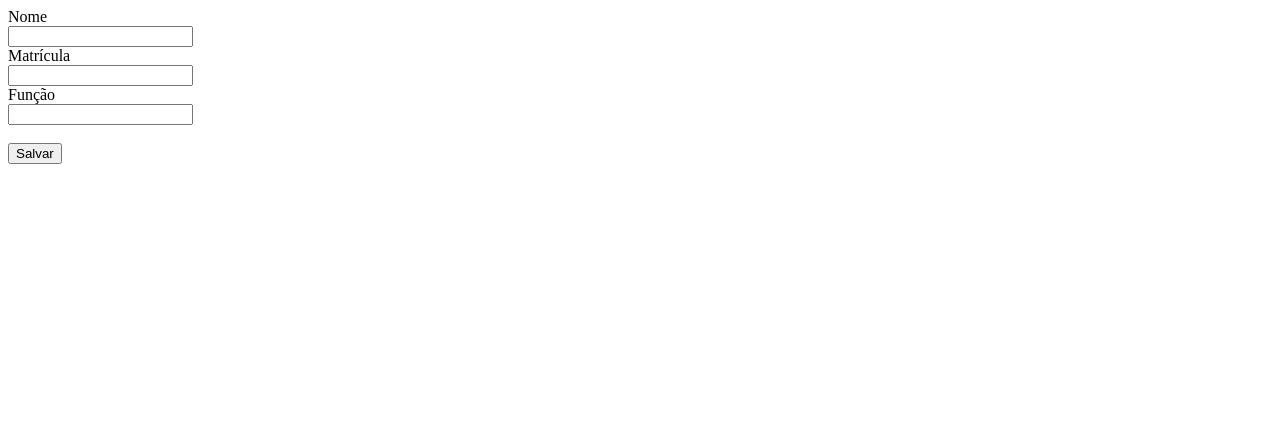
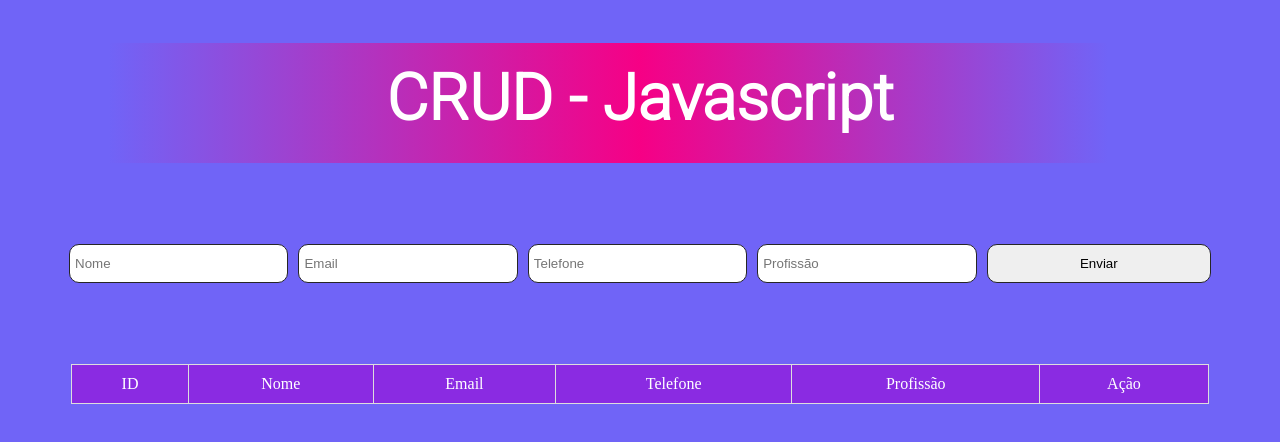
Before and after one commit to LeoPereira13/crud-js, a plain HTML site: page index.html in a window 1280 px wide. Drawn offline with Linux system fonts and the light colour scheme.

Commit message:
Quase finalizado, falta função editar

```diff
--- a/functions.js
+++ b/functions.js
@@ -1,19 +1,47 @@
-let funcionarios = {
-        nome: '',
-        matricula: '',
-        funcao: ''
-    };
+//Definindo Função para adicionar nova linha na tabela
+function addToTable(){
 
+    let name = document.getElementById('name').value;
+    let email = document.getElementById('email').value;
+    let phone = document.getElementById('phone').value;
+    let work = document.getElementById('work').value;
+    let table = document.getElementById('myTable');
 
-function imprimirVetor(){
-    console.log(funcionarios)
+    let tableSize = table.rows.length; //CALCULANDO O TAMANHO DA TABELA
+    let row = table.insertRow(tableSize); //insere uma linha abaixo da tabela
+    let cell1 = row.insertCell(0); //Inserindo as celulas da linha
+    let cell2 = row.insertCell(1);
+    let cell3 = row.insertCell(2);
+    let cell4 = row.insertCell(3);
+    let cell5 = row.insertCell(4);
+    let cell6 = row.insertCell(5);
+    row.id = tableSize; //Adiciona o id no elemento a ser criado
+
+    //Criando o codigo do botão para remover a linha
+    let btnCode = "<button class='remove-btn' onclick='removeToTable(this)'>Remover</button>";
+
+    //Preencher as celulas da linha
+    cell1.innerHTML = tableSize;
+    cell2.innerHTML = name;
+    cell3.innerHTML = email;
+    cell4.innerHTML = phone;
+    cell5.innerHTML = work;
+    cell6.innerHTML = btnCode;
+
+    //Limpando os campos de inserção de dados
+    document.getElementById('name').value = "";
+    document.getElementById('email').value = "";
+    document.getElementById('phone').value = "";
+    document.getElementById('work').value = "";
+
+    //Retornando "false" para impedir o reload da pagina
 }
 
-function salvar(){
-     funcionarios.nome = document.getElementById('nome').value;
-     funcionarios.matricula = document.getElementById('matricula').value;
-     funcionarios.funcao = document.getElementById('funcao').value;
+function removeToTable(id){
 
+    let row = id.parentNode.parentNode.id; //Pegando o ID do AVÔ do botão
+    row = document.getElementById(row); // Recebendo o elemento da linha pelo ID
+    row.parentNode.removeChild(row); // removendo a linha
 
-    imprimirVetor();
+    return false //para impedir o reload da pagina
 }
--- a/index.html
+++ b/index.html
@@ -1,23 +1,41 @@
 <!DOCTYPE html>
-<html lang="en">
+<html lang="pt-BR">
 <head>
     <meta charset="UTF-8">
     <meta http-equiv="X-UA-Compatible" content="IE=edge">
     <meta name="viewport" content="width=device-width, initial-scale=1.0">
     <script src="functions.js"></script>
-    <title>Botão</title>
+    <link rel="stylesheet" href="style.css">
+    <link rel="preconnect" href="https://fonts.googleapis.com">
+    <link rel="preconnect" href="https://fonts.gstatic.com" crossorigin>
+    <link href="https://fonts.googleapis.com/css2?family=Roboto:wght@300&display=swap" rel="stylesheet">
+
+    <title>CRUD Javascript</title>
 </head>
 <body>
-    <div class="containerEntrada">
-        <div class="entrdas">
-            <Label>Nome</Label><br>
-            <input type="text" id="nome"><br>
-            <label>Matrícula</label><br>
-            <input type="text" id="matricula"><br>
-            <label>Função</label><br>
-            <input type="text" id="funcao"><br><br>
-            <button onclick="salvar()">Salvar</button>
-        </div>
-    </div>
+    <div id="nav">
+        <h1>CRUD - Javascript </h1>
+    </div><br><br>
+    <section id="table">
+        <form method="put">
+            <div id="input-data">
+                <input id="name" class="input-text" placeholder="Nome" type="text" required />
+                <input id="email" class="input-text" placeholder="Email" type="email" required />
+                <input id="phone" class="input-text" placeholder="Telefone" type="number" required />
+                <input id="work" class="input-text" placeholder="Profissão" type="text" required />
+                <input class="input-btn" type="submit" value="Enviar" onclick="return addToTable()" />
+            </div>
+        </form><br><br>
+        <table id="myTable" border="1">
+            <tr id="0">
+                <th>ID</th>
+                <th>Nome</th>
+                <th>Email</th>
+                <th>Telefone</th>
+                <th>Profissão</th>
+                <th>Ação</th>
+            </tr>
+        </table>
+    </section>
 </body>
 </html>
--- /dev/null
+++ b/style.css
@@ -0,0 +1,111 @@
+body{
+    background-color: #7064f7;
+}
+
+#nav {
+    font-family: 'Roboto', sans-serif;
+    width: 100%;
+    height: 15vh;
+    background: rgb(112,100,247);
+    background: linear-gradient(90deg, rgba(112,100,247,1) 8%, rgba(246,0,133,1) 50%, rgba(112,100,247,1) 87%);
+    font-size: 2em;
+    text-align: center;
+    line-height: 14vh;
+    color: white;
+}
+
+
+/* --------------------------- Form --------------------------- */
+
+#input-data {
+    width: 90vw;
+    font-family: Ubuntu;
+    margin: 0 auto;
+    margin-top: 5vh;
+    display: flex;
+}
+
+.input-text {
+    flex: 1;
+    min-width: 210px;
+    margin: 5px;
+    height: 35px;
+    padding-left: 5px;
+    border-radius: 10px;
+    border-style: solid;
+    border-width: 1px;
+    border-color: #262626;
+    transition: 0.25s;
+    outline: none;
+}
+
+.input-text:focus{
+    border-color: blueviolet;
+}
+
+.input-btn {
+    flex: 1;
+    margin: 5px;
+    height: 39px;
+    border-radius: 10px;
+    border-style: solid;
+    border-width: 1px;
+    border-color: #262626;
+    cursor: pointer;
+    transition: 0.3s all ease;
+}
+
+.input-btn:hover {
+    background-color: #383838;
+    border-color: #383838;
+    color: white;
+}
+
+input::-webkit-outer-spin-button, input::-webkit-inner-spin-button {
+    -webkit-appearance: none;
+    appearance: none;
+    margin: 0;
+}
+
+/* --------------------------- Table --------------------------- */
+
+#myTable {
+    font-family: Ubuntu;
+    width: 90%;
+    margin: 0 auto;
+    margin-top: 5vh;
+    border-collapse: collapse;
+}
+
+#myTable th {
+    background-color: blueviolet;
+    padding: 10px;
+    color: white;
+    font-weight: 100;
+}
+
+#myTable td, th{
+    border: 1px solid #ddd;
+    padding: 8px;
+}
+
+#myTable td{
+    padding: 5px;
+}
+
+#myTable tr:nth-child(even) {
+    background-color: #f2f2f2;
+}
+
+#myTable tr:hover {
+    background-color: #ddd;
+}
+
+.remove-btn{
+    width: 100%;
+    height: 100%;
+    text-align: center;
+    border-width: 0px;
+    background-color: transparent;
+    cursor: pointer;
+}
```
